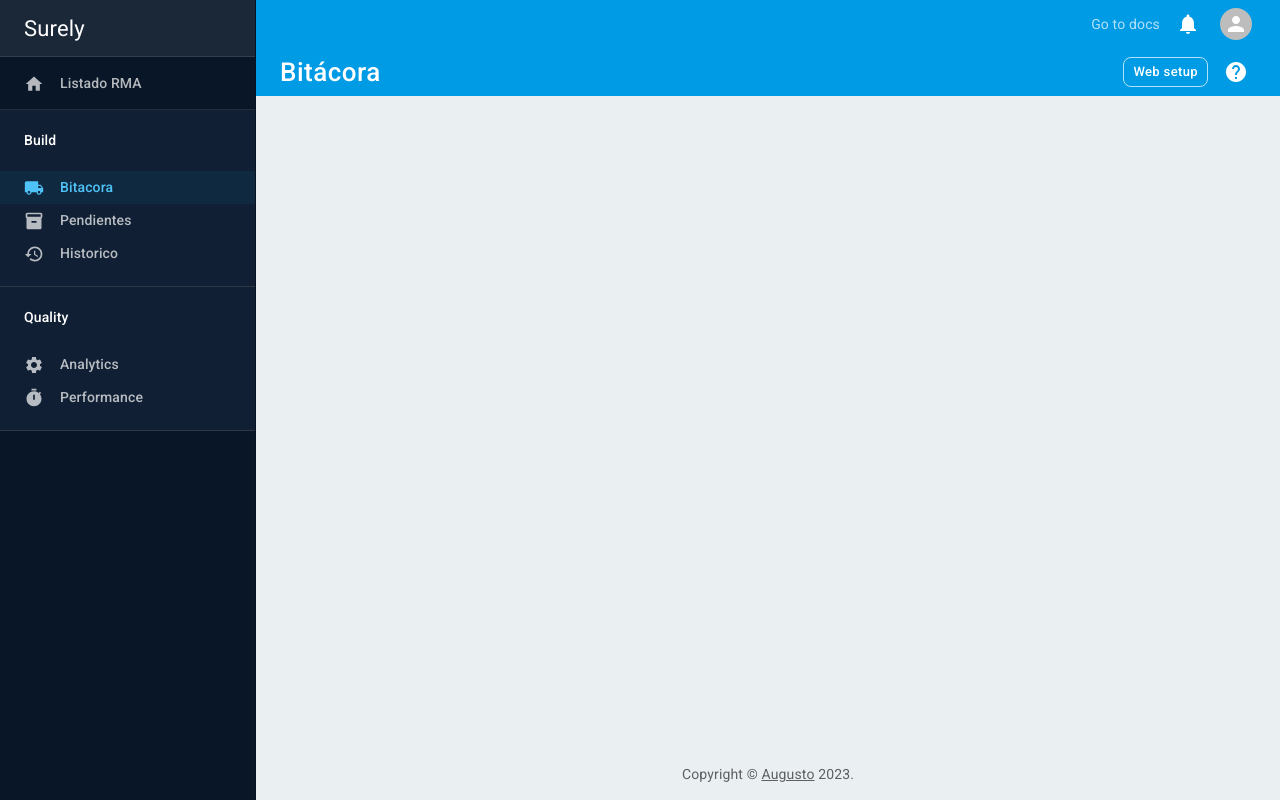
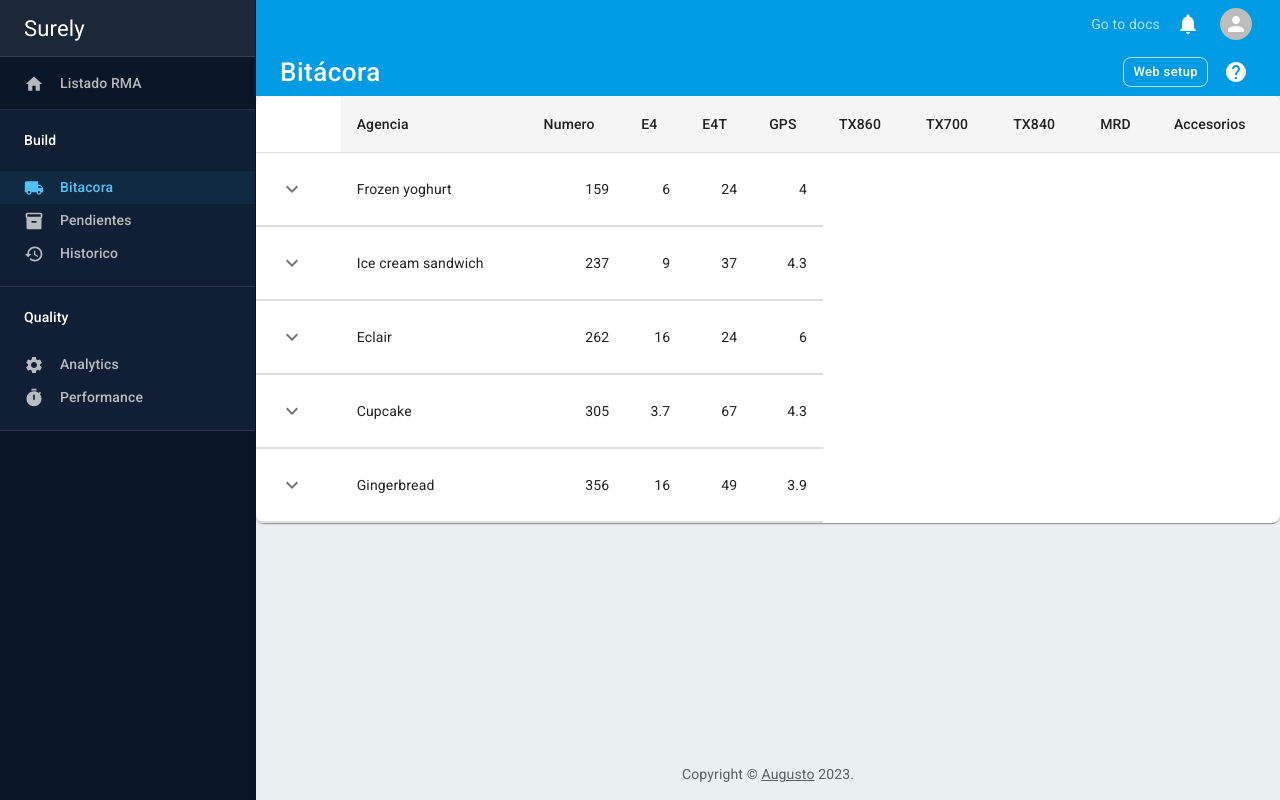
Before and after one commit to Augus90/Bitacora-v3.0, a React (Vite) app: page /Test in a window 1280 px wide. Built offline with nearby package versions, Linux system fonts and the light colour scheme.

Commit message:
se modifica el host

```diff
--- a/package.json
+++ b/package.json
@@ -4,7 +4,7 @@
   "version": "0.0.0",
   "type": "module",
   "scripts": {
-    "dev": "vite",
+    "dev": "vite --host",
     "build": "vite build",
     "lint": "eslint src --ext js,jsx --report-unused-disable-directives --max-warnings 0",
     "preview": "vite preview"
--- a/src/Components/Paperbase.jsx
+++ b/src/Components/Paperbase.jsx
@@ -6,18 +6,18 @@
 import Typography from '@mui/material/Typography';
 import Link from '@mui/material/Link';
 import Navigator from './Navigator';
-import Content from './TabsBitacora/Content';
 import Header from './Header';
-import { Route, Router, Routes } from 'react-router-dom';
+import { Route, Routes } from 'react-router-dom';
 import TablePendientes from './TablePendiantes/TablePendientes';
 import TableHistorico from './TableHistorico/TableHistorico';
 import TabsBitacora from './TabsBitacora/TabsBitacora';
+import CollapsibleTable from './tableTask/TableMenu';
 
 function Copyright() {
   return (
     <Typography variant="body2" color="text.secondary" align="center">
       {'Copyright © '}
-      <Link color="inherit" href="https://mui.com/">
+      <Link color="inherit" href="https://surely-sa.com.ar/index">
         Augusto
       </Link>{' '}
       {new Date().getFullYear()}.
@@ -206,6 +206,7 @@
               <Route path='/' Component={TabsBitacora}/>
               <Route path='/Pendientes' Component={TablePendientes}/>
               <Route path='/Historico' Component={TableHistorico}/>
+              <Route path='/Test' Component={CollapsibleTable}/>
             </Routes>
           </Box>
           <Box component="footer" sx={{ p: 2, bgcolor: '#eaeff1' }}>
--- a/src/Components/TabsBitacora/TableOnProcess.jsx
+++ b/src/Components/TabsBitacora/TableOnProcess.jsx
@@ -2,7 +2,8 @@
 import styled from "@emotion/styled";
 import Tooltip from '@mui/material/Tooltip';
 import IconButton from '@mui/material/IconButton';
-import ExpandMoreIcon from '@mui/icons-material/ExpandMore';
+import KeyboardArrowDownIcon from '@mui/icons-material/KeyboardArrowDown';
+import KeyboardArrowUpIcon from '@mui/icons-material/KeyboardArrowUp';
 import RefreshIcon from '@mui/icons-material/Refresh';
 import { Box, Card, Table, TableBody, TableCell, TableHead, TableRow, Checkbox, Popper, Link, ClickAwayListener } from "@mui/material";
 import { useState } from "react";
@@ -11,6 +12,8 @@
 
 
 const TableOnProcess = ({remitos, setListaRemitos, isDone}) => {
+
+  const [open, setOpen] = useState(false);
 
     const StyledTableCell = styled(TableCell)(({ theme }) => ({
         // backgroundColor: "gainsboro",
@@ -143,7 +146,13 @@
                                 {accesoriosPopover(remito.accesorios)}
                             </TableCell>
                             <TableCell>
-                                <ExpandMoreIcon />
+                            <IconButton
+                                aria-label="expand row"
+                                size="small"
+                                onClick={() => setOpen(!open)}
+                            >
+                                {open ? <KeyboardArrowUpIcon /> : <KeyboardArrowDownIcon />}
+                            </IconButton>
                             </TableCell>
                         </StyledTableRow>
                     )
--- /dev/null
+++ b/src/Components/tableTask/TableMenu.jsx
@@ -0,0 +1,178 @@
+import * as React from 'react';
+import PropTypes from 'prop-types';
+import styled from "@emotion/styled";
+import Box from '@mui/material/Box';
+import Collapse from '@mui/material/Collapse';
+import IconButton from '@mui/material/IconButton';
+import Table from '@mui/material/Table';
+import TableBody from '@mui/material/TableBody';
+import TableCell from '@mui/material/TableCell';
+import TableContainer from '@mui/material/TableContainer';
+import TableHead from '@mui/material/TableHead';
+import TableRow from '@mui/material/TableRow';
+import Typography from '@mui/material/Typography';
+import Paper from '@mui/material/Paper';
+import KeyboardArrowDownIcon from '@mui/icons-material/KeyboardArrowDown';
+import KeyboardArrowUpIcon from '@mui/icons-material/KeyboardArrowUp';
+
+function createData(name, calories, fat, carbs, protein, price) {
+  return {
+    name,
+    calories,
+    fat,
+    carbs,
+    protein,
+    price,
+    history: [
+      {
+        date: '2020-01-05',
+        customerId: '11091700',
+        amount: 3,
+      },
+      {
+        date: '2020-01-02',
+        customerId: 'Anonymous',
+        amount: 1,
+      },
+    ],
+  };
+}
+
+function Row(props) {
+  const { row } = props;
+  const [open, setOpen] = React.useState(false);
+
+  return (
+    <React.Fragment>
+      <TableRow sx={{ '& > *': { borderBottom: 'unset' } }}>
+        <TableCell>
+          <IconButton
+            aria-label="expand row"
+            size="small"
+            onClick={() => setOpen(!open)}
+          >
+            {open ? <KeyboardArrowUpIcon /> : <KeyboardArrowDownIcon />}
+          </IconButton>
+        </TableCell>
+        <TableCell component="th" scope="row">
+          {row.name}
+        </TableCell>
+        <TableCell align="right">{row.calories}</TableCell>
+        <TableCell align="right">{row.fat}</TableCell>
+        <TableCell align="right">{row.carbs}</TableCell>
+        <TableCell align="right">{row.protein}</TableCell>
+      </TableRow>
+      <TableRow>
+        <TableCell style={{ paddingBottom: 0, paddingTop: 0 }} colSpan={6}>
+          <Collapse in={open} timeout="auto" unmountOnExit>
+            <Box sx={{ margin: 1 }}>
+              <Typography variant="h6" gutterBottom component="div">
+                History
+              </Typography>
+              <Table size="small" aria-label="purchases">
+                <TableHead>
+                  <TableRow>
+                    <TableCell>Date</TableCell>
+                    <TableCell>Customer</TableCell>
+                    <TableCell align="right">Amount</TableCell>
+                    <TableCell align="right">Total price ($)</TableCell>
+                  </TableRow>
+                </TableHead>
+                <TableBody>
+                  {row.history.map((historyRow) => (
+                    <TableRow key={historyRow.date}>
+                      <TableCell component="th" scope="row">
+                        {historyRow.date}
+                      </TableCell>
+                      <TableCell>{historyRow.customerId}</TableCell>
+                      <TableCell align="right">{historyRow.amount}</TableCell>
+                      <TableCell align="right">
+                        {Math.round(historyRow.amount * row.price * 100) / 100}
+                      </TableCell>
+                    </TableRow>
+                  ))}
+                </TableBody>
+              </Table>
+            </Box>
+          </Collapse>
+        </TableCell>
+      </TableRow>
+    </React.Fragment>
+  );
+}
+
+Row.propTypes = {
+  row: PropTypes.shape({
+    calories: PropTypes.number.isRequired,
+    carbs: PropTypes.number.isRequired,
+    fat: PropTypes.number.isRequired,
+    history: PropTypes.arrayOf(
+      PropTypes.shape({
+        amount: PropTypes.number.isRequired,
+        customerId: PropTypes.string.isRequired,
+        date: PropTypes.string.isRequired,
+      }),
+    ).isRequired,
+    name: PropTypes.string.isRequired,
+    price: PropTypes.number.isRequired,
+    protein: PropTypes.number.isRequired,
+  }).isRequired,
+};
+
+const rows = [
+  createData('Frozen yoghurt', 159, 6.0, 24, 4.0, 3.99),
+  createData('Ice cream sandwich', 237, 9.0, 37, 4.3, 4.99),
+  createData('Eclair', 262, 16.0, 24, 6.0, 3.79),
+  createData('Cupcake', 305, 3.7, 67, 4.3, 2.5),
+  createData('Gingerbread', 356, 16.0, 49, 3.9, 1.5),
+];
+
+const cabeceraDeTabla = [
+    "Agencia",
+    "Numero",
+    "E4",
+    "E4T",
+    "GPS",
+    "TX860",
+    "TX700",
+    "TX840",
+    "MRD",
+    "Accesorios",
+]
+
+export default function CollapsibleTable() {
+
+    const StyledTableCell = styled(TableCell)(({ theme }) => ({
+        // backgroundColor: "gainsboro",
+        backgroundColor: "whitesmoke",
+        // color: theme.palette.common.white,
+    }));
+
+    const StyledTableRow = styled(TableRow)(() => ({
+        '&:nth-of-type(odd)': {
+        backgroundColor: "aliceblue",
+        },
+    }));
+
+  return (
+    <TableContainer component={Paper}>
+      <Table aria-label="collapsible table">
+        <TableHead>
+          <TableRow>
+            <TableCell />
+            {cabeceraDeTabla.map( (cabecera, index) => (
+                <StyledTableCell key={index}>
+                    {cabecera}
+                </StyledTableCell>
+            ))}
+          </TableRow>
+        </TableHead>
+        <TableBody>
+          {rows.map((row) => (
+            <Row key={row.name} row={row} />
+          ))}
+        </TableBody>
+      </Table>
+    </TableContainer>
+  );
+}
--- a/src/Utils/API.jsx
+++ b/src/Utils/API.jsx
@@ -1,6 +1,6 @@
 import axios from 'axios'
 
-const baseURL = "http://localhost:5265/api/"
+const baseURL = "http://10.173.5.33:5265/api/"
 
 export const getAgencias = async () => {
     let respuesta = null;
```
